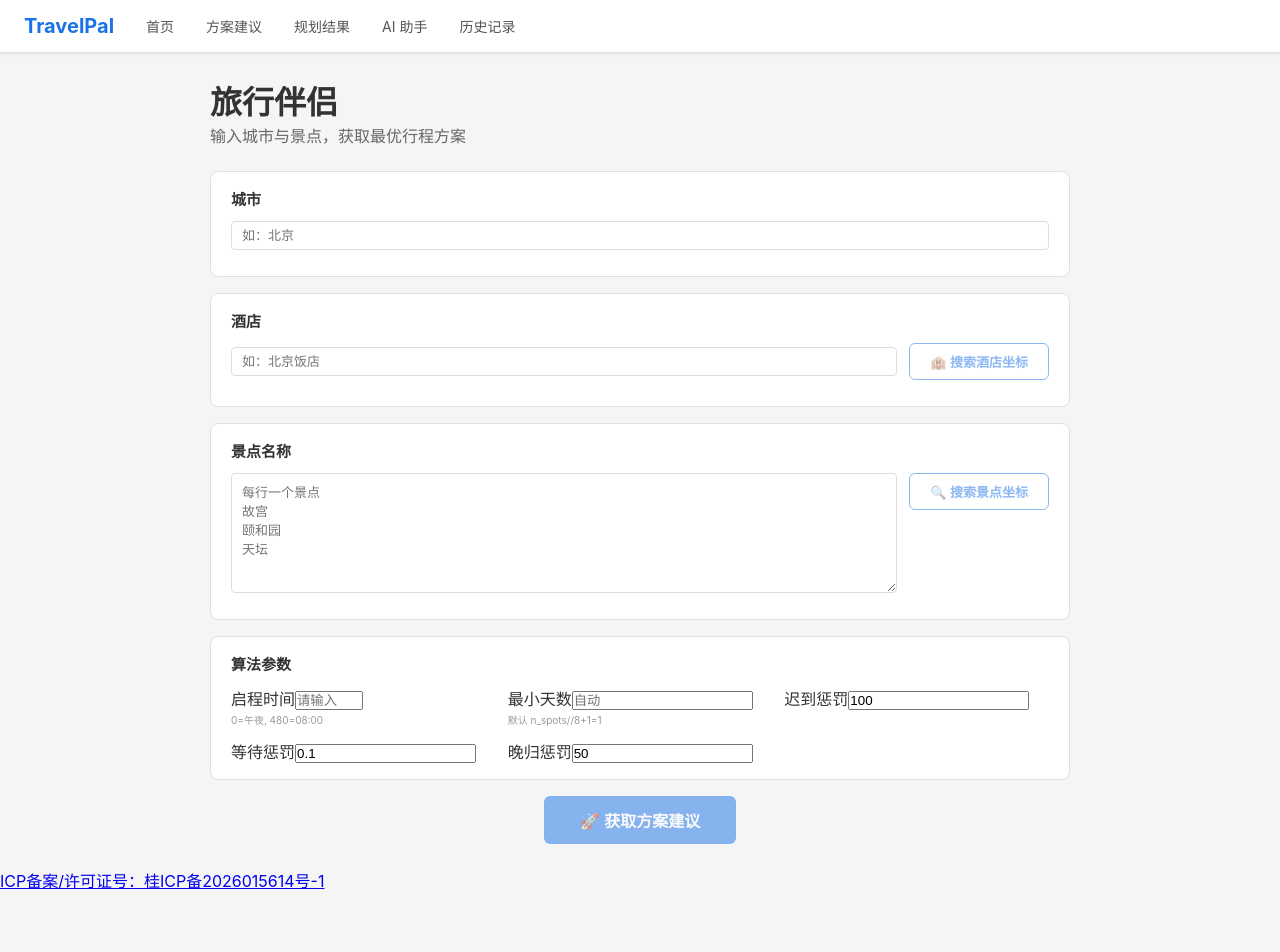
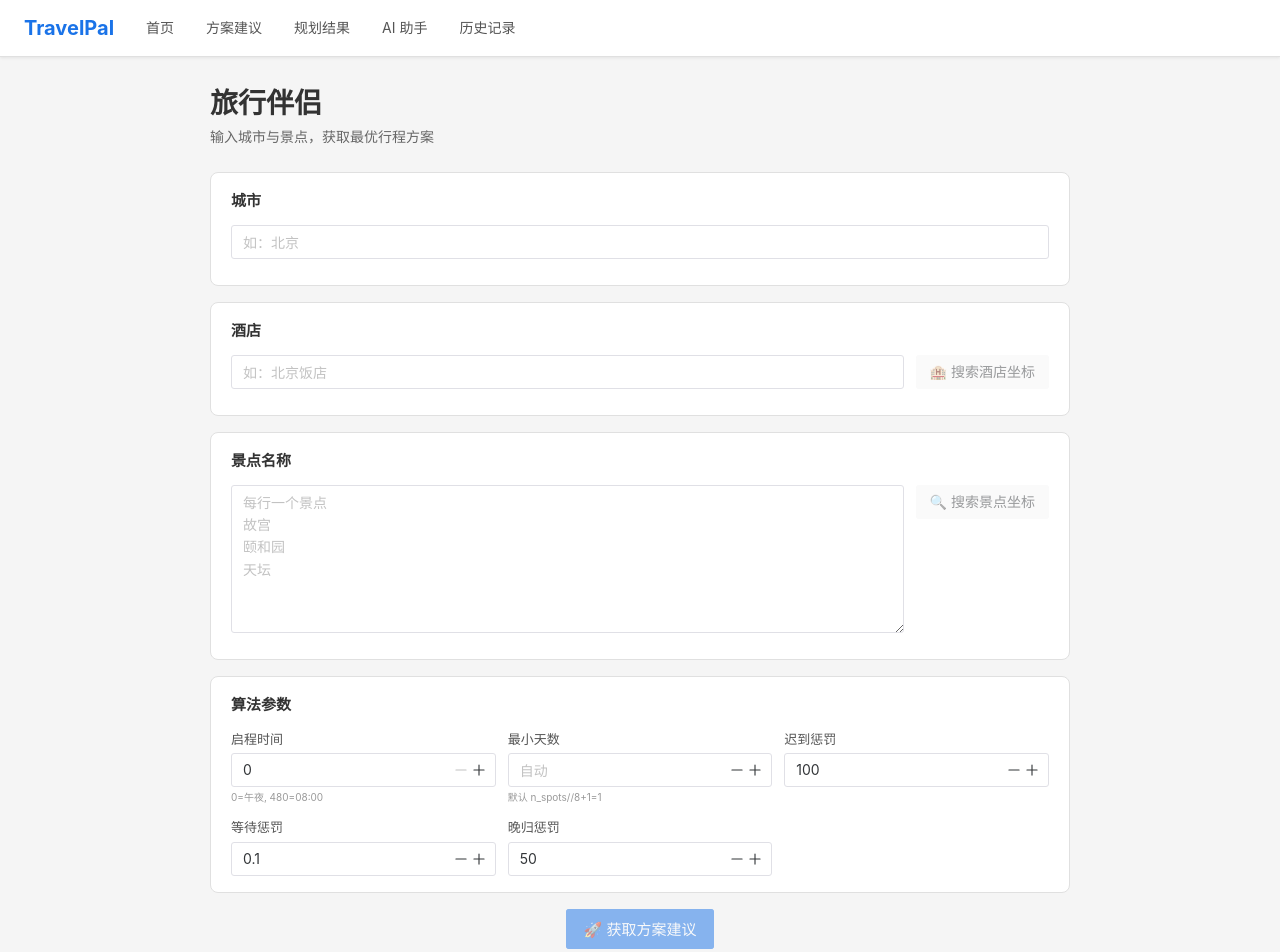
Before and after one commit to xiaojiune/TravelPal, a Vue app in the folder frontend/: page / in a window 1280 px wide. Shown: the top 952 px of the page. Before the commit the page ends 892 px from the top, so only its background shows below. Built offline with nearby package versions, Linux system fonts and the light colour scheme.

Commit message:
feat: 接入 Naive UI 组件库——按需引入 + 全局 Provider(locale/主题色/message) + HomePage 表单迁移 + 编辑表格未填值 0→null 修复

```diff
--- a/frontend/package.json
+++ b/frontend/package.json
@@ -13,7 +13,9 @@
   },
   "dependencies": {
     "axios": "^1.7.0",
+    "naive-ui": "^2.44.1",
     "pinia": "^2.2.0",
+    "vfonts": "^0.0.3",
     "vue": "^3.5.0",
     "vue-router": "^4.4.0"
   },
@@ -28,6 +30,7 @@
     "prettier": "^3.9.4",
     "typescript": "^6.0.3",
     "typescript-eslint": "^8.63.0",
+    "unplugin-vue-components": "^32.1.0",
     "vite": "^6.3.0",
     "vue-eslint-parser": "^10.4.1",
     "vue-tsc": "^3.3.7"
--- a/frontend/src/App.vue
+++ b/frontend/src/App.vue
@@ -1,5 +1,8 @@
 <template>
-  <!-- 全局导航 + 页面出口 -->
+  <!-- 全局 Provider：Naive UI 中文 locale + 品牌色主题 + message/dialog（供全站替换原生 alert/confirm） -->
+  <n-config-provider :locale="zhCN" :date="dateZhCN" :theme-overrides="themeOverrides">
+    <n-message-provider>
+      <n-dialog-provider>
         <div id="travelpal-app">
           <nav class="nav-bar">
             <router-link to="/" class="nav-brand">TravelPal</router-link>
@@ -24,8 +27,23 @@
             </a>
           </footer>
         </div>
+      </n-dialog-provider>
+    </n-message-provider>
+  </n-config-provider>
 </template>
 
 <script setup lang="ts">
 /** 根组件：全局导航栏 + <router-view> 页面出口。导航链接覆盖全部 5 个页面，样式内联于 <style> 中无外部依赖。 */
+import { zhCN, dateZhCN } from 'naive-ui'
+import type { GlobalThemeOverrides } from 'naive-ui'
+
+// 品牌色覆盖：对齐全站既有 #1a73e8（Google 蓝），覆盖 Naive UI 默认绿色（ADR-009 §4）
+const themeOverrides: GlobalThemeOverrides = {
+  common: {
+    primaryColor: '#1a73e8',
+    primaryColorHover: '#4285f4',
+    primaryColorPressed: '#1666cd',
+    primaryColorSuppl: '#1a73e8',
+  },
+}
 </script>
--- a/frontend/src/composables/useEditTable.ts
+++ b/frontend/src/composables/useEditTable.ts
@@ -5,8 +5,8 @@ import { usePlanStore } from '@/stores/plan'
 interface EditRow {
   isHotel: boolean; name: string; address: string
   lon: number; lat: number
-  twStart: number; twEnd: number; stay: number
-  expectedArrival: number; delete: boolean
+  twStart: number; twEnd: number; stay: number | null
+  expectedArrival: number | null; delete: boolean
 }
 
 export function useEditTable() {
@@ -30,7 +30,7 @@ export function useEditTable() {
         isHotel: true, name: store.hotelName, address: store.hotelAddress,
         lon: store.hotelLon, lat: store.hotelLat,
         twStart: store.hotelTwStart, twEnd: store.hotelTwEnd,
-        stay: 0, expectedArrival: 0, delete: false,
+        stay: null, expectedArrival: null, delete: false,
       })
     }
     store.spots.forEach(s => {
@@ -38,7 +38,7 @@ export function useEditTable() {
         isHotel: false, name: s.name, address: s.address || '',
         lon: s.lon, lat: s.lat,
         twStart: s.twStart, twEnd: s.twEnd,
-        stay: s.stay, expectedArrival: s.expectedArrival ?? 0, delete: false,
+        stay: s.stay || null, expectedArrival: s.expectedArrival || null, delete: false,
       })
     })
     editRows.value = rows
@@ -85,8 +85,8 @@ export function useEditTable() {
     }
     store.spots = remaining.filter(r => !r.isHotel).map(r => ({
       name: r.name, lon: r.lon, lat: r.lat,
-      twStart: r.twStart, twEnd: r.twEnd, stay: r.stay,
-      expectedArrival: r.expectedArrival,
+      twStart: r.twStart, twEnd: r.twEnd, stay: r.stay ?? 0,
+      expectedArrival: r.expectedArrival ?? 0,
       address: r.address,
     }))
     editHint.value = ''
@@ -108,8 +108,8 @@ export function useEditTable() {
     store.isParamsSaved = true
     store.spots = spotsOnly.map(r => ({
       name: r.name, lon: r.lon, lat: r.lat,
-      twStart: r.twStart, twEnd: r.twEnd, stay: r.stay,
-      expectedArrival: r.expectedArrival,
+      twStart: r.twStart, twEnd: r.twEnd, stay: r.stay ?? 0,
+      expectedArrival: r.expectedArrival ?? 0,
       address: r.address,
     }))
     _saving = false
--- a/frontend/src/pages/HomePage.vue
+++ b/frontend/src/pages/HomePage.vue
@@ -6,17 +6,17 @@
     <section class="form-section">
       <h3>城市</h3>
       <div class="form-row">
-        <input v-model="store.city" placeholder="如：北京" />
+        <n-input v-model:value="store.city" placeholder="如：北京" />
       </div>
     </section>
 
     <section class="form-section">
       <h3>酒店</h3>
       <div class="form-row">
-        <input v-model="store.hotelName" placeholder="如：北京饭店" />
-        <button class="btn btn-outline" :disabled="!canSearchHotel || loading" @click="searchHotel">
-          {{ loading ? '搜索中...' : '🏨 搜索酒店坐标' }}
-        </button>
+        <n-input v-model:value="store.hotelName" placeholder="如：北京饭店" />
+        <n-button secondary :disabled="!canSearchHotel || loading" :loading="loading" @click="searchHotel">
+          🏨 搜索酒店坐标
+        </n-button>
       </div>
       <div v-if="hotelMsg" class="result-row hint">{{ hotelMsg }}</div>
     </section>
@@ -24,10 +24,10 @@
     <section class="form-section">
       <h3>景点名称</h3>
       <div class="form-row">
-        <textarea v-model="spotText" rows="6" placeholder="每行一个景点&#10;故宫&#10;颐和园&#10;天坛" />
-        <button class="btn btn-outline btn-self-start" :disabled="!canSearchSpots || loading" @click="searchSpots">
-          {{ loading ? '搜索中...' : '🔍 搜索景点坐标' }}
-        </button>
+        <n-input v-model:value="spotText" type="textarea" :rows="6" placeholder="每行一个景点&#10;故宫&#10;颐和园&#10;天坛" />
+        <n-button secondary class="btn-self-start" :disabled="!canSearchSpots || loading" :loading="loading" @click="searchSpots">
+          🔍 搜索景点坐标
+        </n-button>
       </div>
       <div v-if="spotMsg" class="hint" style="white-space:pre-line">{{ spotMsg }}</div>
     </section>
@@ -41,24 +41,24 @@
             <th>名称</th>
             <th>地址</th>
             <th>营业时间</th>
-            <th style="width:72px">停留(分)</th>
-            <th style="width:72px">预计到达</th>
+            <th style="width:110px">停留(分)</th>
+            <th style="width:110px">预计到达</th>
           </tr>
         </thead>
         <tbody>
           <tr v-for="(row, i) in editRows" :key="i" :class="{ 'row-hotel': row.isHotel }">
-            <td style="text-align:center"><input v-model="row.delete" type="checkbox" /></td>
+            <td style="text-align:center"><n-checkbox v-model:checked="row.delete" /></td>
             <td>{{ row.isHotel ? '🏨 ' : '' }}{{ row.name }}</td>
             <td class="addr">{{ row.address }}</td>
             <td class="biz-hours">{{ formatBiz(row.twStart, row.twEnd) }}</td>
-            <td><input :value="row.stay || ''" type="number" min="0" placeholder="请输入" class="num-input" @input="row.stay = Number(($event.target as HTMLInputElement).value) || 0" /></td>
-            <td><input :value="row.expectedArrival || ''" type="number" min="0" max="1440" placeholder="请输入" class="num-input" @input="row.expectedArrival = Number(($event.target as HTMLInputElement).value) || 0" /></td>
+            <td><n-input-number v-model:value="row.stay" :min="0" size="small" placeholder="请输入" style="width:100%" /></td>
+            <td><n-input-number v-model:value="row.expectedArrival" :min="0" :max="1440" size="small" placeholder="请输入" style="width:100%" /></td>
           </tr>
         </tbody>
       </table>
       <div class="table-actions">
-        <button class="btn btn-outline btn-sm" @click="applyEdits">✅ 确认规划点参数</button>
-        <button class="btn btn-danger btn-sm" @click="deleteSelectedRows">🗑️ 删除选中行</button>
+        <n-button secondary size="small" @click="applyEdits">✅ 确认规划点参数</n-button>
+        <n-button type="error" size="small" @click="deleteSelectedRows">🗑️ 删除选中行</n-button>
       </div>
       <div v-if="editHint" class="hint">💡 {{ editHint }}</div>
     </section>
@@ -66,19 +66,19 @@
     <section class="form-section">
       <h3>算法参数</h3>
       <div class="form-grid-3">
-        <div><label>启程时间</label><input :value="store.dayStart || ''" type="number" min="0" max="1440" placeholder="请输入" @input="store.dayStart = Number(($event.target as HTMLInputElement).value) || 0" /><span class="unit-info">0=午夜, 480=08:00</span></div>
-        <div><label>最小天数</label><input :value="store.minDays ?? ''" type="number" min="1" placeholder="自动" @input="store.minDays = Number(($event.target as HTMLInputElement).value) || null" /><span class="unit-info">默认 n_spots//8+1={{ minDaysHint }}</span></div>
-        <div><label>迟到惩罚</label><input v-model.number="store.penaltyWeight" type="number" step="10" /></div>
-        <div><label>等待惩罚</label><input v-model.number="store.earlyWaitWeight" type="number" step="0.1" /></div>
-        <div><label>晚归惩罚</label><input v-model.number="store.lateReturnWeight" type="number" step="10" /></div>
+        <div><label>启程时间</label><n-input-number v-model:value="store.dayStart" :min="0" :max="1440" placeholder="请输入" style="width:100%" /><span class="unit-info">0=午夜, 480=08:00</span></div>
+        <div><label>最小天数</label><n-input-number v-model:value="store.minDays" :min="1" placeholder="自动" style="width:100%" /><span class="unit-info">默认 n_spots//8+1={{ minDaysHint }}</span></div>
+        <div><label>迟到惩罚</label><n-input-number v-model:value="store.penaltyWeight" :step="10" style="width:100%" /></div>
+        <div><label>等待惩罚</label><n-input-number v-model:value="store.earlyWaitWeight" :step="0.1" style="width:100%" /></div>
+        <div><label>晚归惩罚</label><n-input-number v-model:value="store.lateReturnWeight" :step="10" style="width:100%" /></div>
       </div>
       <div v-if="dayStartMsg" class="hint error">{{ dayStartMsg }}</div>
     </section>
 
     <div class="form-actions">
-      <button class="btn btn-primary btn-lg" :disabled="!canSuggest || store.loading" @click="fetchSuggest">
-        {{ store.loading ? '计算中...' : '🚀 获取方案建议' }}
-      </button>
+      <n-button type="primary" size="large" :disabled="!canSuggest || store.loading" :loading="store.loading" @click="fetchSuggest">
+        🚀 获取方案建议
+      </n-button>
     </div>
   </div>
 </template>
@@ -93,6 +93,7 @@ defineOptions({ name: 'HomePage' })
 // 时间相关字段单位：分钟，取值 0-1440，对应 00:00-24:00
 import { computed, ref } from 'vue'
 import { useRouter } from 'vue-router'
+import { useMessage } from 'naive-ui'
 import { usePlanStore } from '@/stores/plan'
 import { submitTask } from '@/services/api'
 import type { SuggestResult } from '@/services/api'
@@ -102,6 +103,7 @@ import { useTaskPolling } from '@/composables/useTaskPolling'
 
 const store = usePlanStore()
 const router = useRouter()
+const message = useMessage()
 
 const { startPolling } = useTaskPolling()
 
@@ -128,15 +130,15 @@ const { editRows, editHint, showManagement, formatBiz, deleteSelectedRows, apply
  */
 async function fetchSuggest() {
   if (!hotelConfirmed.value) {
-    alert('请先搜索并确认酒店')
+    message.warning('请先搜索并确认酒店')
     return
   }
   if (store.spots.length === 0) {
-    alert('请先添加景点')
+    message.warning('请先添加景点')
     return
   }
   if (!store.isParamsSaved) {
-    alert('请先在「规划点管理」中点击「确认规划点参数」')
+    message.warning('请先在「规划点管理」中点击「确认规划点参数」')
     return
   }
   if (!store.dayStart) {
@@ -161,7 +163,7 @@ async function fetchSuggest() {
     if (data.amap_security_code) store.amapSecurityCode = data.amap_security_code
     router.push('/suggest')
   } catch (e: unknown) {
-    alert('获取建议失败: ' + ((e as any)?.response?.data?.detail || (e as Error)?.message))
+    message.error('获取建议失败: ' + ((e as any)?.response?.data?.detail || (e as Error)?.message))
   } finally {
     store.loading = false
   }
@@ -175,13 +177,10 @@ async function fetchSuggest() {
 .form-section h3 { margin-bottom: 12px; font-size: 15px; }
 .form-row { display: flex; align-items: center; gap: 12px; margin-bottom: 10px; }
 .form-row label { min-width: 80px; font-size: 13px; color: #555; }
-.form-row input { flex: 1; padding: 6px 10px; border: 1px solid #ddd; border-radius: 4px; font-size: 13px; }
-.form-row input:focus { outline: none; border-color: #1a73e8; }
 .form-grid-3 { display: grid; grid-template-columns: 1fr 1fr 1fr; gap: 12px; }
 .form-grid-3 > div { min-width: 0; }
+.form-grid-3 label { display: block; font-size: 13px; color: #555; margin-bottom: 4px; }
 .form-grid-3 .unit-info { display: block; font-size: 10px; color: #999; margin-top: 2px; }
-textarea { flex: 1; padding: 8px 10px; border: 1px solid #ddd; border-radius: 4px; font-size: 13px; resize: vertical; box-sizing: border-box; min-height: 120px; }
-textarea:focus { outline: none; border-color: #1a73e8; }
 .btn-self-start { align-self: flex-start; }
 .addr { color: #888; font-size: 12px; }
 .result-row { font-size: 13px; margin-top: 4px; display: flex; gap: 16px; align-items: center; }
@@ -193,14 +192,5 @@ textarea:focus { outline: none; border-color: #1a73e8; }
 .edit-table th { text-align: left; padding: 4px 6px; border-bottom: 2px solid #e0e0e0; font-weight: 600; color: #555; font-size: 12px; }
 .edit-table td { padding: 3px 4px; border-bottom: 1px solid #f0f0f0; vertical-align: middle; }
 .row-hotel { background: #f8f9ff; }
-.num-input { width: 100%; padding: 3px 4px; border: 1px solid #ddd; border-radius: 3px; font-size: 12px; text-align: center; box-sizing: border-box; }
-.num-input:focus { outline: none; border-color: #1a73e8; }
 .biz-hours { font-size: 11px; color: #666; white-space: nowrap; }
-.btn { padding: 8px 20px; border: none; border-radius: 6px; cursor: pointer; font-size: 13px; font-weight: 600; transition: opacity 0.2s; white-space: nowrap; }
-.btn:disabled { opacity: 0.5; cursor: not-allowed; }
-.btn-sm { padding: 5px 14px; font-size: 12px; }
-.btn-primary { background: #1a73e8; color: #fff; }
-.btn-outline { background: #fff; color: #1a73e8; border: 1px solid #1a73e8; }
-.btn-danger { background: #e74c3c; color: #fff; border: 1px solid #c0392b; }
-.btn-lg { padding: 12px 36px; font-size: 16px; }
 </style>
--- a/frontend/tsconfig.json
+++ b/frontend/tsconfig.json
@@ -4,6 +4,7 @@
     "module": "ESNext",
     "moduleResolution": "bundler",
     "strict": true,
+    "skipLibCheck": true,
     "jsx": "preserve",
     "paths": {
       "@/*": ["./src/*"]
--- a/frontend/vite.config.js
+++ b/frontend/vite.config.js
@@ -1,10 +1,16 @@
 import { defineConfig } from 'vite'
 import vue from '@vitejs/plugin-vue'
+import Components from 'unplugin-vue-components/vite'
+import { NaiveUiResolver } from 'unplugin-vue-components/resolvers'
 import { fileURLToPath, URL } from 'node:url'
 
 // https://vite.dev/config/
 export default defineConfig({
-  plugins: [vue()],
+  plugins: [
+    vue(),
+    // Naive UI 按需引入：模板中使用的 n-* 组件自动注册，减小构建体积
+    Components({ resolvers: [NaiveUiResolver()] }),
+  ],
   resolve: {
     alias: {
       '@': fileURLToPath(new URL('./src', import.meta.url))
```
Also changed, not shown: frontend/components.d.ts (added, +27 -0 lines), 1 other file (tests, documents, lock files or other folders). Lines whose indentation alone changed are shown as unchanged.
